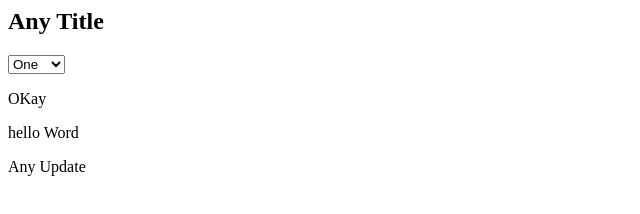
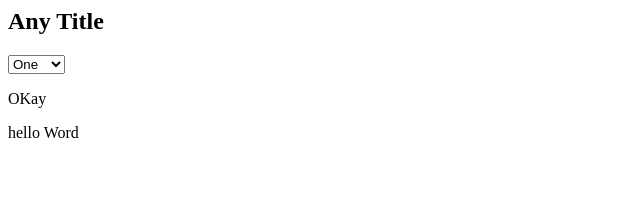
Before and after one commit to OmerEhimer/Our-Project, a plain HTML site: page index.html in a window 1280 px wide. Shown: the full height of the page, 0-640 px from the left. Drawn offline with Linux system fonts and the light colour scheme.

Commit message:
Sample Update

```diff
--- a/index.html
+++ b/index.html
@@ -14,6 +14,5 @@
         <select>
         <p >OKay</p>
         <p >hello Word</p>
-        <p >Any Update</p>
     </body>
 </html>
```
